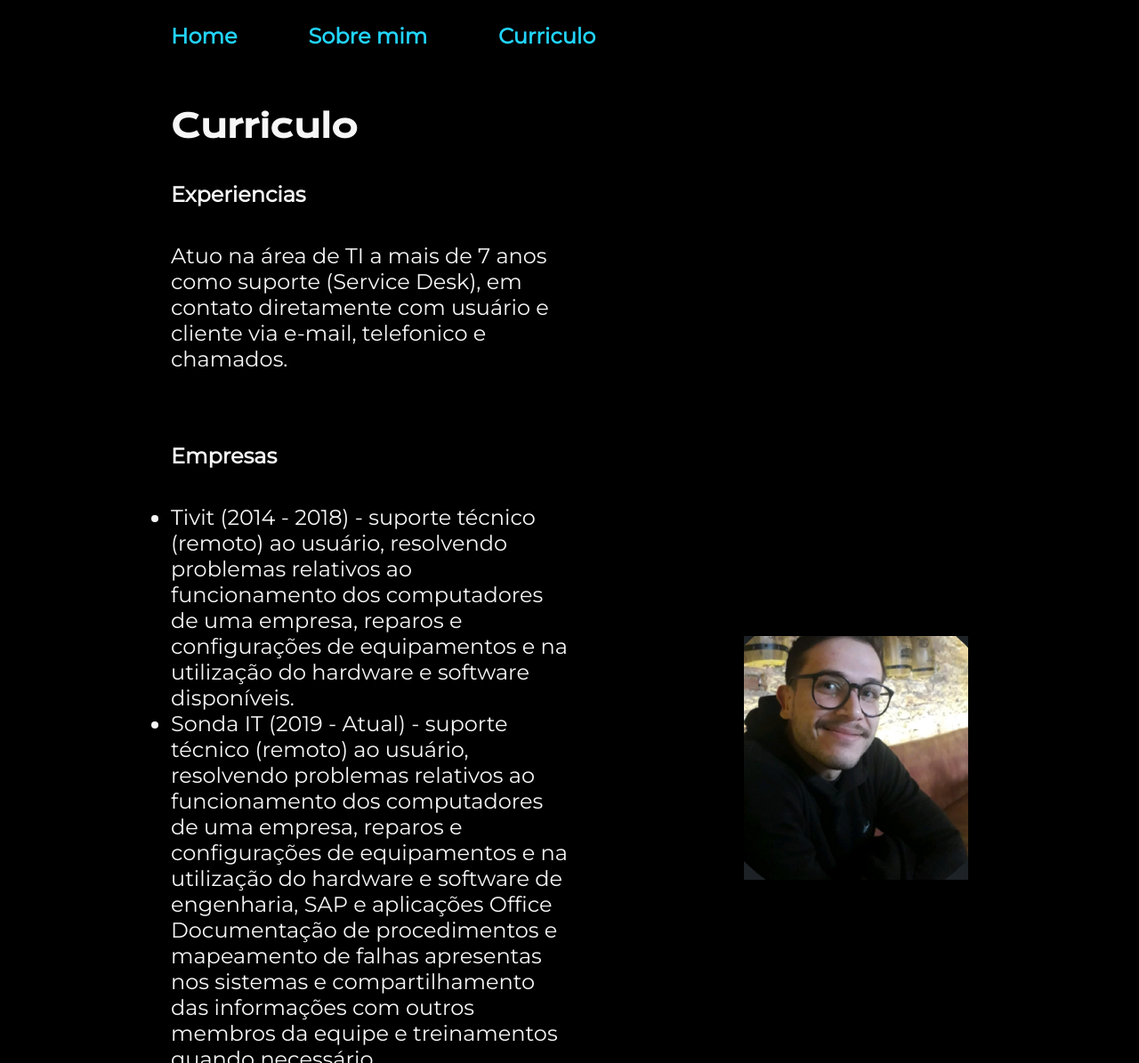
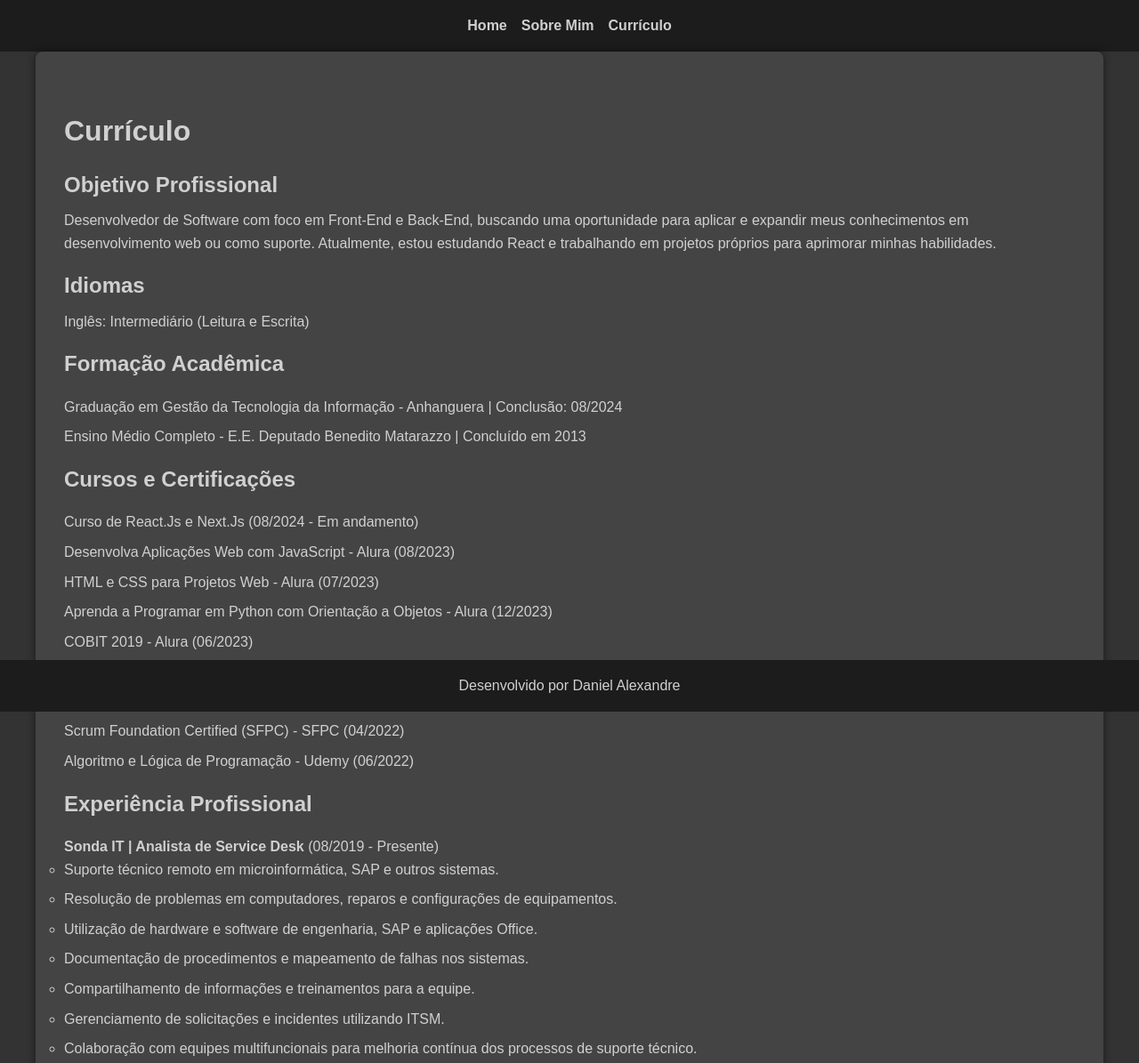
Before and after one commit to DanielFilhoo/portifolio, a plain HTML site: page Portifolio/curriculo.html in a window 1280 px wide. Shown: the top 1195 px of the page at 89% size. Drawn offline with nearby package versions, Linux system fonts and the light colour scheme.

Commit message:
Add files via upload

```diff
--- a/Portifolio/curriculo.html
+++ b/Portifolio/curriculo.html
@@ -1,56 +1,97 @@
 <!DOCTYPE html>
-<html lang="en">
+<html lang="pt-br">
 <head>
     <meta charset="UTF-8">
     <meta name="viewport" content="width=device-width, initial-scale=1.0">
-    <title>Curriculo</title>
+    <title>Currículo - Daniel Alexandre</title>
     <link rel="stylesheet" href="./styles/styles.css">
 </head>
 <body>
-    <header class="cabecalho">
-        <nav class ="cabecalho__menu">
-            <a class="cabecalho__menu__link" href="index.html">Home</a>
-            <a class="cabecalho__menu__link" href="about.html">Sobre mim</a>
-            <a class="cabecalho__menu__link" href="curriculo.html">Curriculo</a>
+    <header id="header">
+        <nav id="navbar">
+            <ul id="nav-links">
+                <li><a href="index.html">Home</a></li>
+                <li><a href="about.html">Sobre Mim</a></li>
+                <li><a href="curriculo.html">Currículo</a></li>
+            </ul>
         </nav>
     </header>
-    <main class="apresentacao">
-        <section class="apresentacao__conteudo">
-            <h1 class="apresentacao__conteudo__titulo">Curriculo</h1>
-            <h2 class="apresentacao__conteudo__titulo__texto">Experiencias</h2>
-                <ul class="apresentacao__conteudo__titulo__texto">
-               Atuo na área de TI a mais de 7 anos como suporte (Service Desk), em contato diretamente com usuário e cliente via e-mail, telefonico e chamados.
 
+    <main id="main-content">
+        <section id="resume-section">
+            <h1 id="main-title">Currículo</h1>
+
+            <article>
+                <h2 id="section-subtitle">Objetivo Profissional</h2>
+                <p>Desenvolvedor de Software com foco em Front-End e Back-End, buscando uma oportunidade para aplicar e expandir meus conhecimentos em desenvolvimento web ou como suporte. Atualmente, estou estudando React e trabalhando em projetos próprios para aprimorar minhas habilidades.</p>
+            </article>
+
+            <article>
+                <h2 id="section-subtitle">Idiomas</h2>
+                <p>Inglês: Intermediário (Leitura e Escrita)</p>
+            </article>
+
+            <article>
+                <h2 id="section-subtitle">Formação Acadêmica</h2>
+                <ul class="resume-list">
+                    <li>Graduação em Gestão da Tecnologia da Informação - Anhanguera | Conclusão: 08/2024</li>
+                    <li>Ensino Médio Completo - E.E. Deputado Benedito Matarazzo | Concluído em 2013</li>
                 </ul>
+            </article>
 
-            <p>
-                <h2 class="apresentacao__conteudo__titulo__texto">Empresas</h2>
-                <ul class="apresentacao__conteudo__titulo__texto">
-                         <li>Tivit (2014 - 2018) - suporte técnico (remoto) ao usuário, resolvendo problemas relativos ao
-                        funcionamento dos computadores de uma empresa, reparos e configurações de
-                        equipamentos e na utilização do hardware e software disponíveis.</li>
-                        <li>Sonda IT (2019 - Atual) - suporte técnico (remoto) ao usuário, resolvendo problemas relativos ao
-                        funcionamento dos computadores de uma empresa, reparos e configurações de
-                        equipamentos e na utilização do hardware e software de engenharia, SAP e
-                        aplicações Office
-                        Documentação de procedimentos e mapeamento de falhas apresentas nos sistemas
-                        e compartilhamento das informações com outros membros da equipe e
-                        treinamentos quando necessário </li>
+            <article>
+                <h2 id="section-subtitle">Cursos e Certificações</h2>
+                <ul class="resume-list">
+                    <li>Curso de React.Js e Next.Js (08/2024 - Em andamento)</li>
+                    <li>Desenvolva Aplicações Web com JavaScript - Alura (08/2023)</li>
+                    <li>HTML e CSS para Projetos Web - Alura (07/2023)</li>
+                    <li>Aprenda a Programar em Python com Orientação a Objetos - Alura (12/2023)</li>
+                    <li>COBIT 2019 - Alura (06/2023)</li>
+                    <li>Gestão da Biblioteca de Infraestrutura de TI - Alura (06/2023)</li>
+                    <li>Scrum Fundamentals Certified (SFC) - SFC (04/2022)</li>
+                    <li>Scrum Foundation Certified (SFPC) - SFPC (04/2022)</li>
+                    <li>Algoritmo e Lógica de Programação - Udemy (06/2022)</li>
                 </ul>
-                </h2>
-            </p>
-            <h2 class="apresentacao__conteudo__titulo__texto">Empresas</h2>
-            <ul class="apresentacao__conteudo__titulo__texto">
-                <li>Atualmente cursando gestão de TI - Faculdade anhanguera</li>
-                <li>Curso tal - Alura Cursos <a href="linkdocertificado">com certificado</a> </li>
-                <li>Curso tal - Alura Cursos <a href="linkdocertificado">com certificado</a></li>
-                <li>Curso tal - Alura Cursos <a href="linkdocertificado">com certificado</a></li>
-            </ul>
+            </article>
+
+            <article>
+                <h2 id="section-subtitle">Experiência Profissional</h2>
+                <ul class="resume-list">
+                    <li><strong>Sonda IT | Analista de Service Desk</strong> (08/2019 - Presente)
+                        <ul>
+                            <li>Suporte técnico remoto em microinformática, SAP e outros sistemas.</li>
+                            <li>Resolução de problemas em computadores, reparos e configurações de equipamentos.</li>
+                            <li>Utilização de hardware e software de engenharia, SAP e aplicações Office.</li>
+                            <li>Documentação de procedimentos e mapeamento de falhas nos sistemas.</li>
+                            <li>Compartilhamento de informações e treinamentos para a equipe.</li>
+                            <li>Gerenciamento de solicitações e incidentes utilizando ITSM.</li>
+                            <li>Colaboração com equipes multifuncionais para melhoria contínua dos processos de suporte técnico.</li>
+                        </ul>
+                    </li>
+                    <li><strong>TIVIT | Técnico de Suporte | Analista de Service Desk</strong> (03/2016 - 05/2018)
+                        <ul>
+                            <li>Suporte técnico remoto em microinformática, SAP e demais sistemas.</li>
+                            <li>Resolução de problemas relacionados ao funcionamento dos computadores, reparos e configurações de equipamentos.</li>
+                            <li>Documentação de procedimentos e suporte via chat, telefone, Skype e e-mail.</li>
+                        </ul>
+                    </li>
+                    <li><strong>TIVIT | Auxiliar Administrativo Service Desk</strong> (08/2015 - 03/2016)
+                        <ul>
+                            <li>Atendimento ao cliente e acompanhamento das demandas e necessidades dos clientes.</li>
+                        </ul>
+                    </li>
+                    <li><strong>TIVIT | Agente de Processos e Negócios</strong> (07/2014 - 08/2015)
+                        <ul>
+                            <li>Atendimento ao cliente e renegociação de pendências, além da análise de contratos.</li>
+                        </ul>
+                    </li>
+                </ul>
+            </article>
         </section>
-        <img src="./assets/imagem.png" alt="Foto da Joana Santos programando">
+        <img id="resume-image" src="./assets/1.png" alt="Imagem ilustrativa">
     </main>
 
-    <footer class="rodape">
+    <footer id="footer">
         <p>Desenvolvido por Daniel Alexandre</p>
     </footer>
 </body>
--- a/Portifolio/styles/styles.css
+++ b/Portifolio/styles/styles.css
@@ -1,161 +1,191 @@
-
-@import url('https://fonts.googleapis.com/css2?family=Krona+One&family=Montserrat&display=swap');
-
-:root {
-
-    --cor-primaria: #000;
-    --cor-secundaria: #f6f6f6;
-    --cor-tercearia: #22D4FD;
-    --cor-hover: #272727;
-    --font-primaria:'Krona One', sans-serif;
-    --font-secundaria:'Montserrat', sans-serif;
-    --tamanho-da-fonte: 1.5rem;
-}
-
+/* Reset básico */
 * {
     margin: 0;
     padding: 0;
+    box-sizing: border-box;
 }
 
+/* Configurações gerais */
 body {
-
-    box-sizing: border-box;
-    background-color: var(--cor-primaria);
-    color: var(--cor-secundaria);
+    font-family: Arial, sans-serif;
+    color: #d0d0d0; /* Cor de texto mais clara em contraste com o fundo escuro */
+    line-height: 1.6;
+    background-color: #333; /* Cor de fundo mais escura */
 }
 
-.titulo-destaque {
-    color: var(--cor-tercearia);
+header {
+    background: #1c1c1c; /* Cor de fundo mais escura para o header */
+    color: #d0d0d0; /* Cor de texto mais clara para contraste */
+    padding: 1rem 0;
 }
 
-.cabecalho {
-
-    padding: 2% 0 0 15%;
-
+#navbar {
+    display: flex;
+    justify-content: center;
 }
 
-.cabecalho__menu {
-
+#nav-links {
+    list-style: none;
     display: flex;
-    gap: 80px;
+    gap: 1rem;
 }
 
-.cabecalho__menu__link {
-
-    font-family: var(--font-secundaria) ;
-    font-size: 1.5rem;
-    font-weight: 600;
-    color:var(--cor-tercearia);
-    text-decoration: none;
-
+#nav-links li {
+    margin: 0;
 }
 
-.apresentacao {
+#nav-links a {
+    color: #d0d0d0; /* Cor de texto mais clara para links */
+    text-decoration: none;
+    font-weight: bold;
+}
 
-    padding: 5% 15%;
+#nav-links a:hover {
+    text-decoration: underline;
+}
+
+/* Main Content */
+#main-content {
+    padding: 2rem;
+    max-width: 1200px;
+    margin: 0 auto;
+    background: #444; /* Cor de fundo do conteúdo mais escura */
+    border-radius: 8px;
+    box-shadow: 0 0 10px rgba(0, 0, 0, 0.5); /* Sombra mais escura */
+}
+
+#main-title {
+    font-size: 2rem;
+    margin-bottom: 1rem;
+    color: #d0d0d0; /* Cor de texto mais clara */
+}
+
+#intro-text,
+#about-text {
+    margin-bottom: 1rem;
+}
+
+#social-links {
+    margin-top: 1rem;
+}
+
+.social-link {
     display: flex;
     align-items: center;
-    justify-content: space-between;
-    gap: 82px;
+    text-decoration: none;
+    color: #d0d0d0; /* Cor de texto mais clara */
+    margin: 0.5rem 0;
 }
 
-.apresentacao__conteudo {
-    width: 50%;
-    display: flex;
-    flex-direction: column;
-    gap: 40px;
+.social-link img {
+    width: 20px; /* Tamanho das imagens de redes sociais */
+    height: 20px;
+    margin-right: 0.5rem;
 }
 
-.apresentacao__conteudo__titulo {
-
-    font-size: 2.25rem;
-    font-family: var(--font-primaria);
+#profile-image,
+#about-image,
+#resume-image {
+    max-width: 500px; /* Define um tamanho máximo para as imagens */
+    width: 100%;
+    height: auto;
+    border-radius: 8px;
+    margin: 1rem auto; /* Centraliza as imagens */
+    display: block;
 }
 
-.apresentacao__conteudo__titulo__texto {
-    font-size: var(--tamanho-da-fonte);
-    font-family: var(--font-secundaria);
+/* Sections */
+#intro-section {
+    text-align: center;
 }
 
-.apresentacao__links {
-
-    display: flex;
-    flex-direction: column;
-    justify-content: space-between;
-    align-items: center;
-    gap: 32px;
+#about-section {
+    margin-top: 2rem;
 }
 
-.apresentacao__links__subtitulo{
-
-    font-family: var(--font-primaria);
-    font-weight: 400;
-    font-size: 18px;
+#resume-section {
+    margin-top: 2rem;
 }
 
-
-.apresentacao__links__navegacao {
-
-    display: flex;
-    justify-content: center;
-    gap: 16px;
-    width: 50%;
-    text-align: center;
-    border-radius: 8px;
-    border: 5px solid var(--cor-tercearia);
+#section-subtitle {
     font-size: 1.5rem;
-    font-weight: 600;
-    padding: 15.5px 0;
-    color: var(--cor-secundaria);
-    text-decoration: none ;
-    font-family: var(--font-secundaria);
-
+    margin-top: 1rem;
+    margin-bottom: 0.5rem;
+    color: #d0d0d0; /* Cor de texto mais clara */
 }
 
-.apresentacao__links__link:hover {
-
-    background-color: var(--cor-hover);
-    padding: 15%;
-
+.resume-list {
+    list-style: none;
+    margin: 1rem 0;
 }
 
-.apresentacao__imagem{
-
-    width: 50%
+.resume-list li {
+    margin-bottom: 0.5rem;
+    color: #d0d0d0; /* Cor de texto mais clara */
 }
 
-.rodape{
-
-    color: var(--cor-primaria);
-    background-color: var(--cor-tercearia);
-    padding: var(--tamanho-da-fonte);
+/* Footer */
+footer {
+    background: #1c1c1c; /* Cor de fundo mais escura */
+    color: #d0d0d0; /* Cor de texto mais clara */
     text-align: center;
-    font-family: var(--font-secundaria);
-    font-weight: 600;
-    font-size: 16px;
+    padding: 1rem 0;
+    position: fixed;
+    width: 100%;
+    bottom: 0;
 }
 
-.apresentacao__conteudo__texto{
-    text-decoration: none;
-    color: var(--cor-tercearia);
+/* Responsividade */
+
+/* Ajustes para tablets */
+@media (max-width: 768px) {
+    #navbar {
+        flex-direction: column;
+    }
+
+    #nav-links {
+        flex-direction: column;
+        gap: 0.5rem;
+    }
+
+    #main-title {
+        font-size: 1.75rem;
+    }
+
+    #section-subtitle {
+        font-size: 1.25rem;
+    }
+
+    .resume-list li {
+        font-size: 1.2rem;
+    }
 }
 
-@media (max-width: 1200px) {
-
-    .cabecalho {
-        padding: 10%;
+/* Ajustes para smartphones */
+@media (max-width: 450px) {
+    #main-content {
+        padding: 1rem;
     }
 
-    .cabecalho__menu {
-        justify-content: center;
+    #main-title {
+        font-size: 1.5rem;
     }
 
-    .apresentacao{
-        flex-direction: column-reverse;
-        padding: 5%;
+    #section-subtitle {
+        font-size: 1rem;
     }
 
-    .apresentacao__conteudo{
-        width: auto;
+    #profile-image,
+    #about-image,
+    #resume-image {
+        max-width: 100%;
+    }
+
+    .social-link {
+        font-size: 0.875rem;
+    }
+
+    .resume-list li {
+        font-size: 1rem;
     }
 }
```
Also changed, not shown: Portifolio/about.html (+18 -22 lines), Portifolio/index.html (+30 -29 lines), Portifolio/assets/1.png (added), Portifolio/assets/2.png (added), Portifolio/assets/Profile.jpeg (added).
